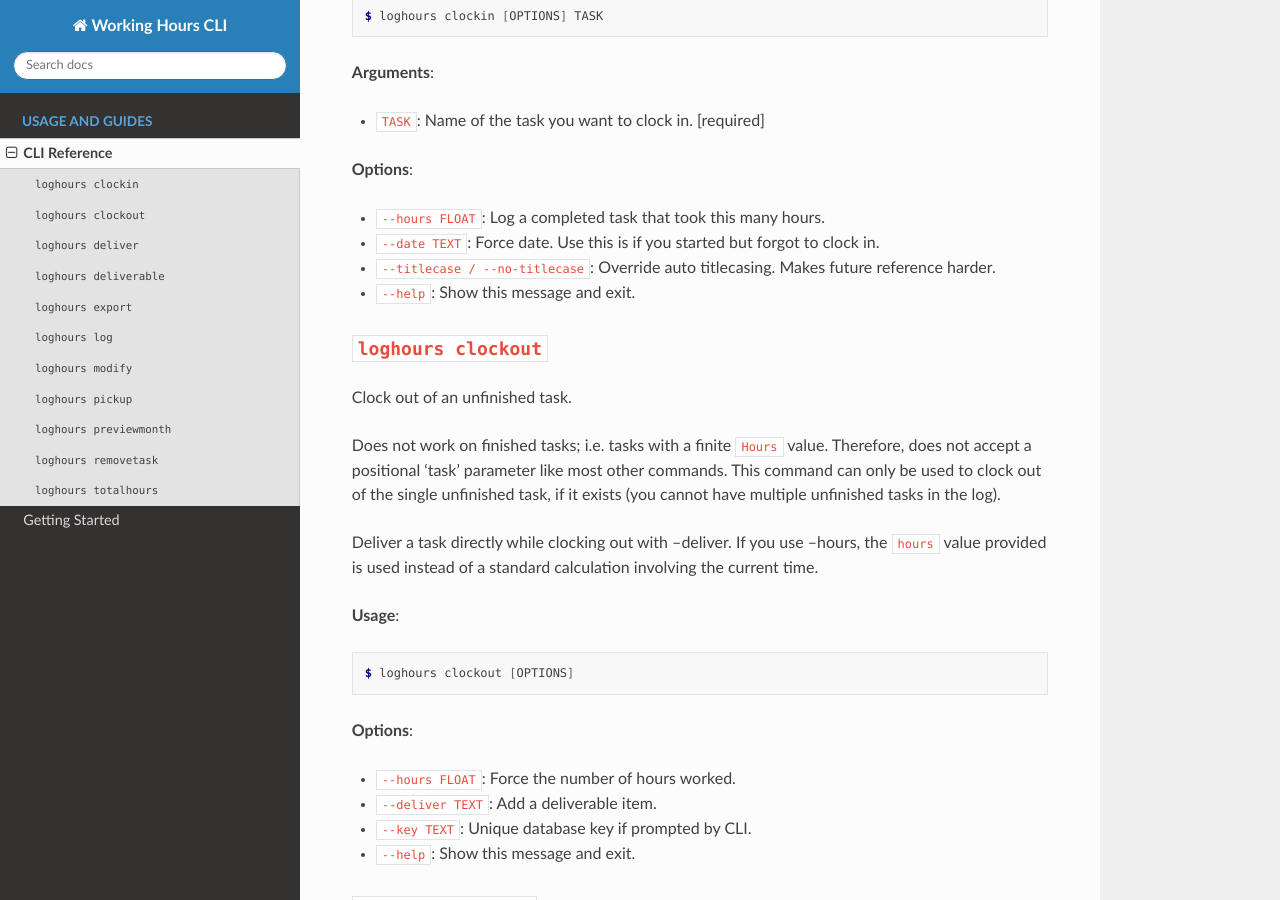
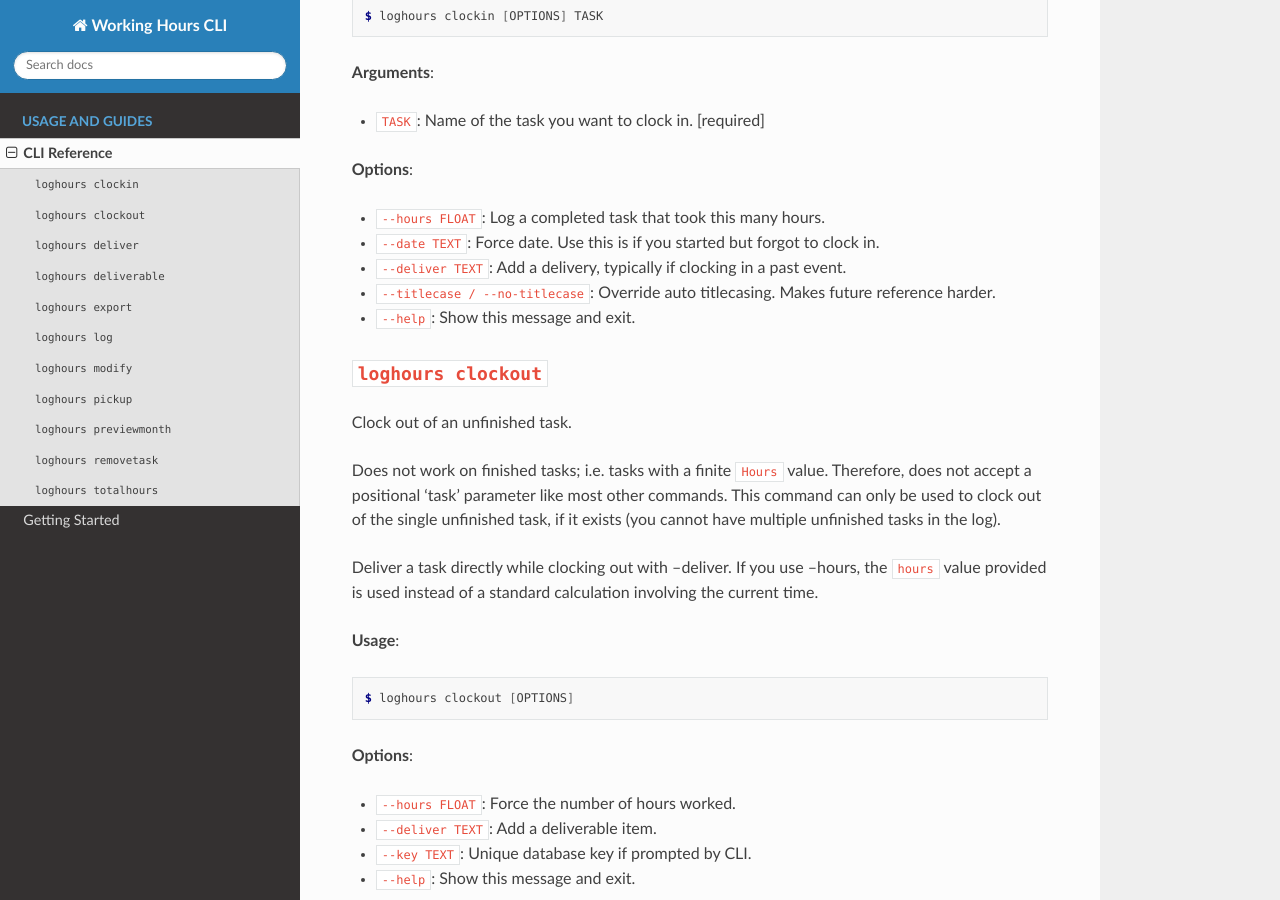
Before and after one commit to preritdas/working-hours-cli, a Sphinx documentation site: the page built from docs/source/cli.md, in a window 1280 px wide and 900 px high, scrolled down 1290 px. Built offline with Sphinx 7.4.7 and the Read the Docs theme 2.0.0, drawn with Linux system fonts in a browser that asks for light colours.

Commit message:
Update CLI reference.

```diff
--- a/docs/source/cli.md
+++ b/docs/source/cli.md
@@ -59,6 +59,7 @@ $ loghours clockin [OPTIONS] TASK
 
 * `--hours FLOAT`: Log a completed task that took this many hours.
 * `--date TEXT`: Force date. Use this is if you started but forgot to clock in.
+* `--deliver TEXT`: Add a delivery, typically if clocking in a past event.
 * `--titlecase / --no-titlecase`: Override auto titlecasing. Makes future reference harder.
 * `--help`: Show this message and exit.
 
```
